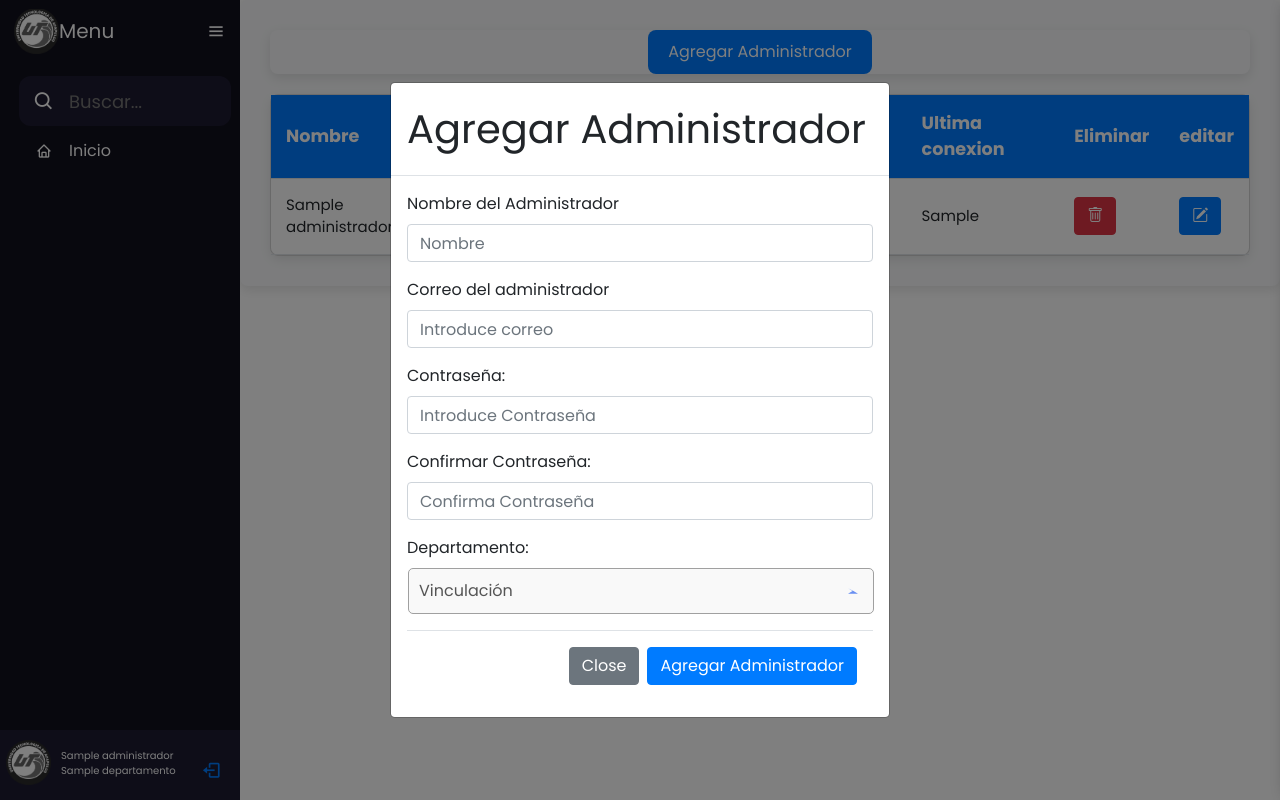
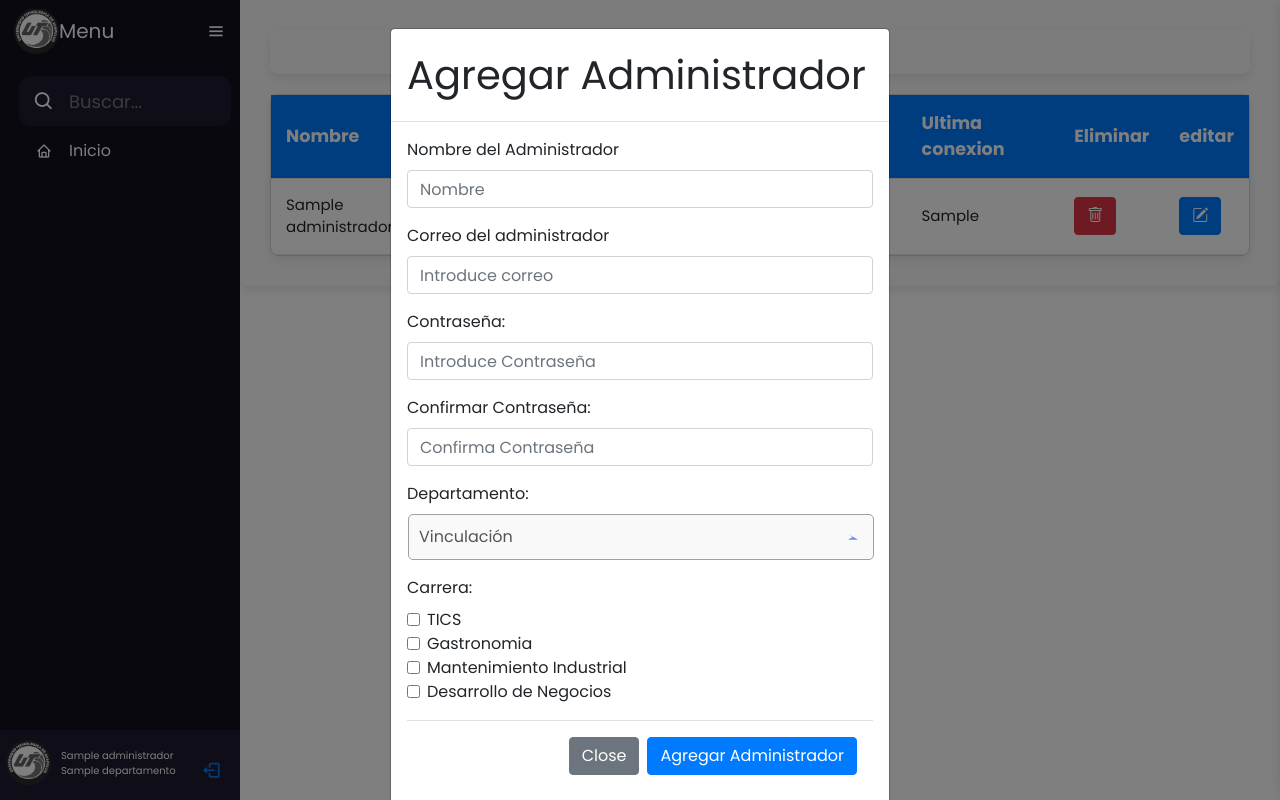
Before and after one commit to diazhdez/estadias-alumnos, a Flask app: template app/templates/SuperAdmin/index.html in a window 1280 px wide, after a click on "Agregar Administrador". Run offline with Flask 3, Linux system fonts and the light colour scheme; the template is opened without the code that fills it: most values are stand-ins (such as "Sample title", 1, 10 or a date in 2020); some libraries are stand-ins or nearby versions.

Commit message:
se agrego la carrera a cargo de los admins de vinculacion

```diff
--- a/app/routes/SuperAdmin.py
+++ b/app/routes/SuperAdmin.py
@@ -18,6 +18,7 @@ def add_admin():
     contraseña = request.form['contraseña']
     confirmar_contraseña = request.form['confirmar_contraseña']
     departamento = request.form['departamento']
+    carrera = request.form.getlist('carrera[]')
 
     # Validación de contraseñas
     if contraseña != confirmar_contraseña:
@@ -39,6 +40,7 @@ def add_admin():
         'correo': correo,
         'contraseña': hashpass,
         'departamento': departamento,
+        'carrera': carrera,
         'en_linea': False,
         'ultima_conexion': None,
         'movimientos': [
--- a/app/templates/SuperAdmin/index.html
+++ b/app/templates/SuperAdmin/index.html
@@ -211,13 +211,38 @@
                         <select class="form-select me-2" id="departamento" name="departamento" required>
                             <option value="vinculacion">Vinculación</option>
                             <option value="servicios_escolares">Servicios Escoles</option>
-                            <option value="finanzas">finanzas</option>
+                            <option value="finanzas">Finanzas</option>
                             <option value="recursos_materiales">Recursos Materiales</option>
                             <option value="biblioteca">Biblioteca</option>
-                            <option value="juridico">juridico</option>
+                            <option value="juridico">Juridico</option>
                         </select>
 
                     </div>
+
+                    <div class="form-group">
+                        <label for="idCarrera">Carrera:</label><br>
+
+                        <div class="form-check">
+                            <input class="form-check-input" type="checkbox" id="tics" name="carrera[]" value="TICS">
+                            <label class="form-check-label" for="tics">TICS</label>
+                        </div>
+
+                        <div class="form-check">
+                            <input class="form-check-input" type="checkbox" id="gastronomia" name="carrera[]" value="Gastronomia">
+                            <label class="form-check-label" for="gastronomia">Gastronomia</label>
+                        </div>
+
+                        <div class="form-check">
+                            <input class="form-check-input" type="checkbox" id="mantenimiento-industrial" name="carrera[]" value="Mantenimiento Industrial">
+                            <label class="form-check-label" for="mantenimiento-industrial">Mantenimiento Industrial</label>
+                        </div>
+
+                        <div class="form-check">
+                            <input class="form-check-input" type="checkbox" id="desarrollo-negocios" name="carrera[]" value="Desarrollo de Negocios">
+                            <label class="form-check-label" for="desarrollo-negocios">Desarrollo de Negocios</label>
+                        </div>
+                    </div>
+
 
                     <div class="modal-footer">
                         <button type="button" class="btn btn-secondary" data-bs-dismiss="modal">Close</button>
```
